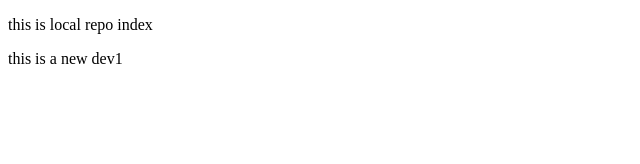
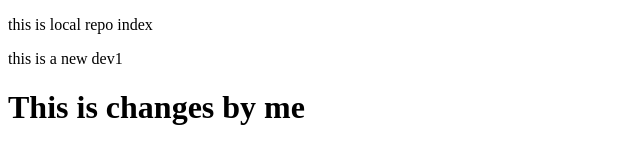
Before and after one commit to pwnhcl/shell_scripting_projects, a plain HTML site: page index.html in a window 1280 px wide. Shown: the whole page, without its empty margins (0-640 px from the left). Drawn offline with Linux system fonts and the light colour scheme.

Commit message:
New line added

```diff
--- a/index.html
+++ b/index.html
@@ -8,5 +8,6 @@
 <body>
     <P>this is local repo index</P>
     <p>this is a new dev1</p>
+    <h1>This is changes by me</h1>
 </body>
 </html>
```
